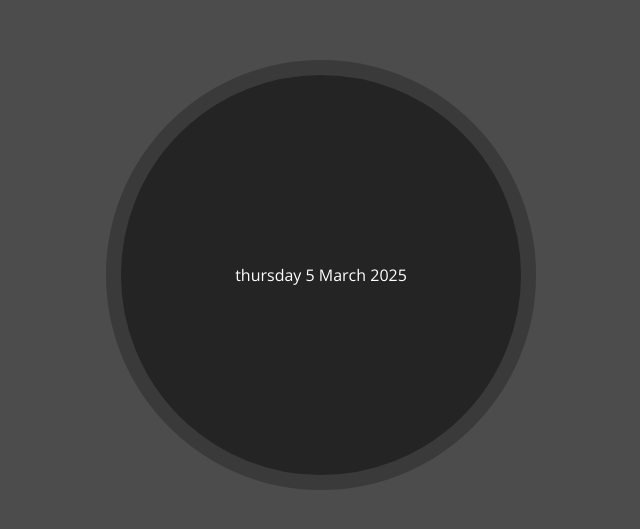
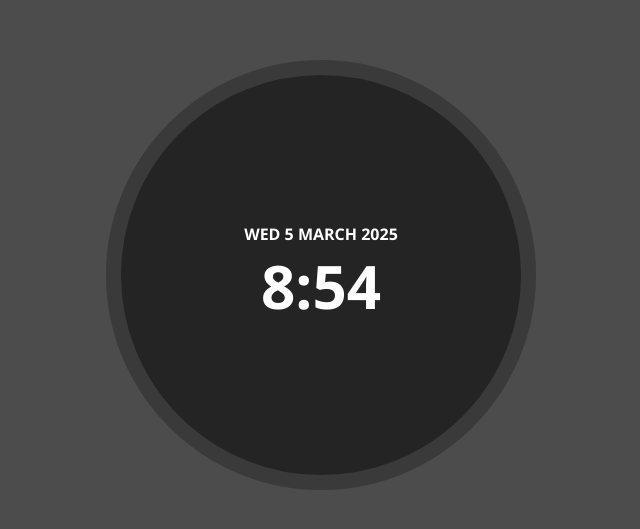
Before and after one commit to imShahbazi/100_Days_css_challenge, a plain HTML site: page day-10/index.html in a window 1280 px wide. Shown: the part 133-662 px from the top of the page, without its empty margins (319-959 px from the left). Drawn offline with Linux system fonts and the light colour scheme.

Commit message:
add clock and fix padding in p

```diff
--- a/day-10/index.html
+++ b/day-10/index.html
@@ -15,7 +15,8 @@ gitlab : https://wwww.gitlab.com/AliShahbazi -->
             <circle fill="none" stroke="#F85B5B" stroke-width="4" cx="101" cy="101" r="99"></circle>
         </svg>
         <div class="data">
-            <p>thursday 5 March 2025</p>
+            <p>wed 5 March 2025</p>
+            <p>8:54</p>
         </div>
     </div>
 </body>
--- a/day-10/main.css
+++ b/day-10/main.css
@@ -38,6 +38,19 @@ body{
     animation-iteration-count: infinite;
     transform-origin: center center;
 }
+.data p{
+    margin: 0;
+    padding: 0;
+}
+.data p:nth-child(1){
+    text-transform: uppercase;
+    font-weight: bold;
+}
+.data p:nth-child(2){
+    font-weight: bold;
+    font-size: 60px;
+    text-align: center;
+}
 @keyframes circle{
     0%{
         stroke-dashoffset: 625;
```
